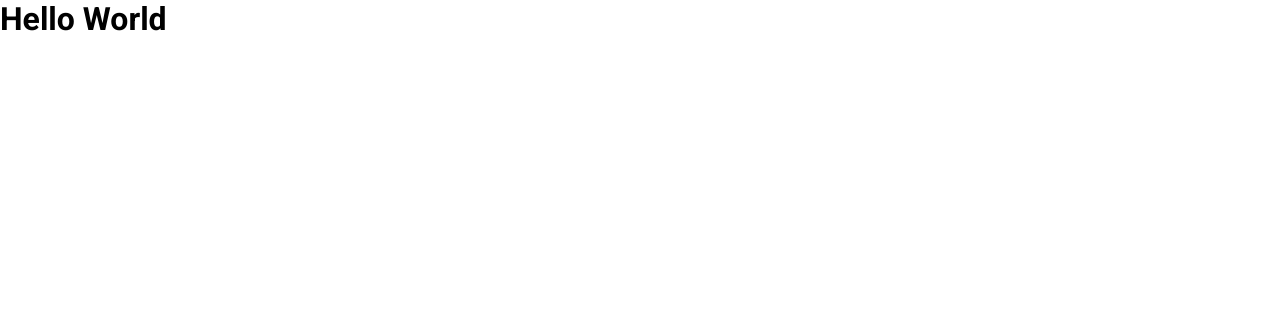
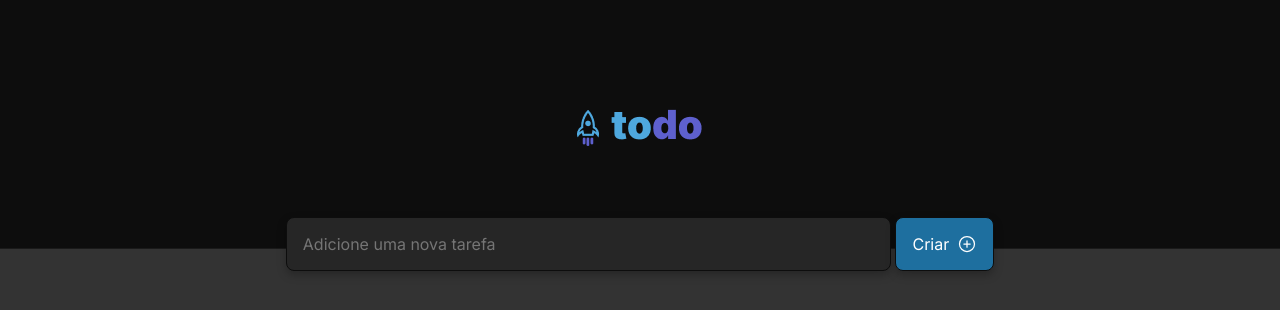
Before and after one commit to ponqueli/ignite-todo, a React (Vite) app: page / in a window 1280 px wide. Shown: the top 310 px of the page. Built offline with nearby package versions, Linux system fonts and the light colour scheme.

Commit message:
feat: header and input component

```diff
--- a/index.html
+++ b/index.html
@@ -4,10 +4,10 @@
     <meta charset="UTF-8" />
     <link rel="preconnect" href="https://fonts.googleapis.com" />
     <link rel="preconnect" href="https://fonts.gstatic.com" crossorigin />
-    <link href="https://fonts.googleapis.com/css2?family=Roboto:wght@400;500;700&display=swap" rel="stylesheet" />
+    <link href="https://fonts.googleapis.com/css2?family=Inter:wght@400;700&display=swap" rel="stylesheet"/>
     <link rel="icon" type="image/svg+xml" href="/vite.svg" />
     <meta name="viewport" content="width=device-width, initial-scale=1.0" />
-    <title>Vite + React + TS</title>
+    <title>🔥Ignite.ToDo</title>
   </head>
   <body>
     <div id="root"></div>
--- a/package.json
+++ b/package.json
@@ -9,9 +9,9 @@
     "preview": "vite preview"
   },
   "dependencies": {
-    "@stitches/react": "^1.2.8",
     "@types/uuid": "^8.3.4",
     "date-fns": "^2.29.3",
+    "phosphor-react": "^1.4.1",
     "react": "^18.2.0",
     "react-dom": "^18.2.0",
     "uuid": "^9.0.0"
--- /dev/null
+++ b/src/App.module.css
@@ -0,0 +1,49 @@
+.inputGroup{
+  display: flex;
+  gap: 0.25rem;
+  align-items: center;
+  width: 100%;
+  justify-content: center;
+}
+
+.inputGroup input{
+  flex: 0.5;
+  padding: 1rem;
+  border: 1px solid var(--gray700);
+  background: var(--gray500);
+  border-radius: 8px;
+  outline: none;
+  color: var(--gray300);
+  line-height: 1.4;
+  height: 3.375rem;
+  margin-top: -2rem;
+  z-index: 1;
+  filter: drop-shadow(0px 4px 4px rgba(0, 0, 0, 0.25));
+}
+
+.inputGroup button{
+  display: flex;
+  align-items: center;
+  cursor: pointer;
+  justify-content: center;
+  padding: 1rem;
+  border: 1px solid var(--gray700);
+  background: var(--blueDark);
+  border-radius: 8px;
+  outline: none;
+  color: var(--white);
+  line-height: 1.4;
+  height: 3.375rem;
+  margin-top: -2rem;
+  z-index: 1;
+  filter: drop-shadow(0px 4px 4px rgba(0, 0, 0, 0.25));
+  transition: all 0.2s;
+}
+
+.inputGroup button:hover{
+  background: var(--blue);
+}
+
+.inputGroup button svg{
+  margin-left: 0.5rem;
+}
--- a/src/App.tsx
+++ b/src/App.tsx
@@ -1,10 +1,30 @@
-import { globalStyles } from "./styles/global";
+import { PlusCircle } from "phosphor-react";
+import { Header } from "./components/Header";
+import styles from "./App.module.css";
+import "./global.css";
 
 function App() {
   return (
     <>
-      <h1>Hello World</h1>
-      {globalStyles()}
+      <Header />
+      <main>
+        <div className={styles.inputGroup}>
+          <input
+            // onKeyDown={(e) => e.key === "Enter" && handleCreateNewTask()}
+            type="text"
+            placeholder="Adicione uma nova tarefa"
+          // onChange={(e) => setNewTaskTitle(e.target.value)}
+          // value={newTaskTitle}
+          />
+          <button
+            type="submit"
+          // onClick={handleCreateNewTask}
+          >
+            Criar
+            <PlusCircle size={20} color="var(--white)" />
+          </button>
+        </div>
+      </main>
     </>
   );
 }
--- /dev/null
+++ b/src/components/Header.module.css
@@ -0,0 +1,14 @@
+.header{
+  background-color: var(--gray700);
+  display: flex;
+  justify-content: center;
+  align-items: center;
+  position: sticky;
+  top: 0;
+  border-bottom: 1px solid var(--gray600);
+  padding: 6.25rem 0;
+}
+
+.header img {
+  height: 3rem;
+}
--- /dev/null
+++ b/src/components/Header.tsx
@@ -0,0 +1,10 @@
+import igniteLogo from "../assets/logo.png";
+import styles from "./Header.module.css";
+
+export function Header() {
+  return (
+    <header className={styles.header}>
+      <img src={igniteLogo} alt="ignite-logo" />
+    </header>
+  );
+}
--- /dev/null
+++ b/src/global.css
@@ -0,0 +1,37 @@
+:root{
+  --gray100: #F2F2F2;
+  --gray200: #D9D9D9;
+  --gray300: #808080;
+  --gray400: #333333;
+  --gray500: #262626;
+  --gray600: #1A1A1A;
+  --gray700: #0D0D0D;
+
+  --blueDark: #1E6F9F;
+  --blue: #4EA8DE;
+
+  --purple: #8284FA;
+  --purpleDark: #5E60CE;
+
+  --danger: #E25858;
+  --white: #FFFFFF;
+}
+
+*{
+  margin: 0;
+  padding: 0;
+  box-sizing: border-box;
+}
+
+body{
+  background: var(--gray400);
+  color: var(--gray300);
+  font-family: 'Inter', sans-serif;
+}
+
+body, input,textarea,button{
+  font-family: 'Inter', sans-serif;
+  font-weight: 400;
+  font-size: 1rem;
+  line-height: 1.4;
+}
--- a/src/styles/global.ts
+++ /dev/null
@@ -1,31 +0,0 @@
-import { globalCss } from "./theme";
-
-export const globalStyles = globalCss({
-  "*, *::before, *::after": {
-    boxSizing: "border-box",
-    margin: 0,
-    padding: 0,
-  },
-
-  ":focus": {
-    outline: "1px solid $blue",
-  },
-
-  html: {
-    "@tablet": {
-      fontSize: "87.5%",
-    },
-  },
-
-  "#body": {
-    WebkitFontSmoothing: "antialiased",
-    minHeight: "100vh",
-    backgroundColor: "$gray700",
-    color: "$gray300",
-  },
-
-  "body, input, textarea, button": {
-    fontFamily: "$roboto",
-    fontWeight: "$regular",
-  },
-});
--- a/src/styles/theme.ts
+++ /dev/null
@@ -1,68 +0,0 @@
-import { createStitches, createTheme } from "@stitches/react";
-
-export const { styled, globalCss } = createStitches({
-  media: {
-    tablet: "(max-width: 768px)",
-  },
-
-  theme: {
-    fonts: {
-      roboto: "Roboto, sans-serif",
-    },
-    fontSizes: {
-      12: "0.75rem",
-      14: "0.875rem",
-      16: "1rem",
-      20: "1.25rem",
-      24: "1.5rem",
-      40: "2.5rem",
-    },
-    fontWeights: {
-      regular: 400,
-      medium: 500,
-      bold: 700,
-    },
-    colors: {
-      gray200: "#D9D9D9",
-      gray300: "#808080",
-      gray400: "#333333",
-      gray500: "#262626",
-      gray600: "#1A1A1A",
-      gray700: "#0D0D0D",
-
-      blueDark: "#1E6F9F",
-      blue: "#4EA8DE",
-
-      purple: "#8284FA",
-    },
-    space: {
-      4: "0.25rem",
-      8: "0.5rem",
-      16: "1rem",
-      32: "2rem",
-      64: "4rem",
-    },
-
-    radii: {
-      2: "2px",
-      8: "8px",
-      full: "9999px",
-    },
-  },
-});
-
-export const lightTheme = createTheme({
-  colors: {
-    gray200: "#D9D9D9",
-    gray300: "#808080",
-    gray400: "#333333",
-    gray500: "#262626",
-    gray600: "#1A1A1A",
-    gray700: "#0D0D0D",
-
-    blueDark: "#1E6F9F",
-    blue: "#4EA8DE",
-
-    purple: "#8284FA",
-  },
-});
```
Also changed, not shown: 1 other file (tests, documents, lock files or other folders).
